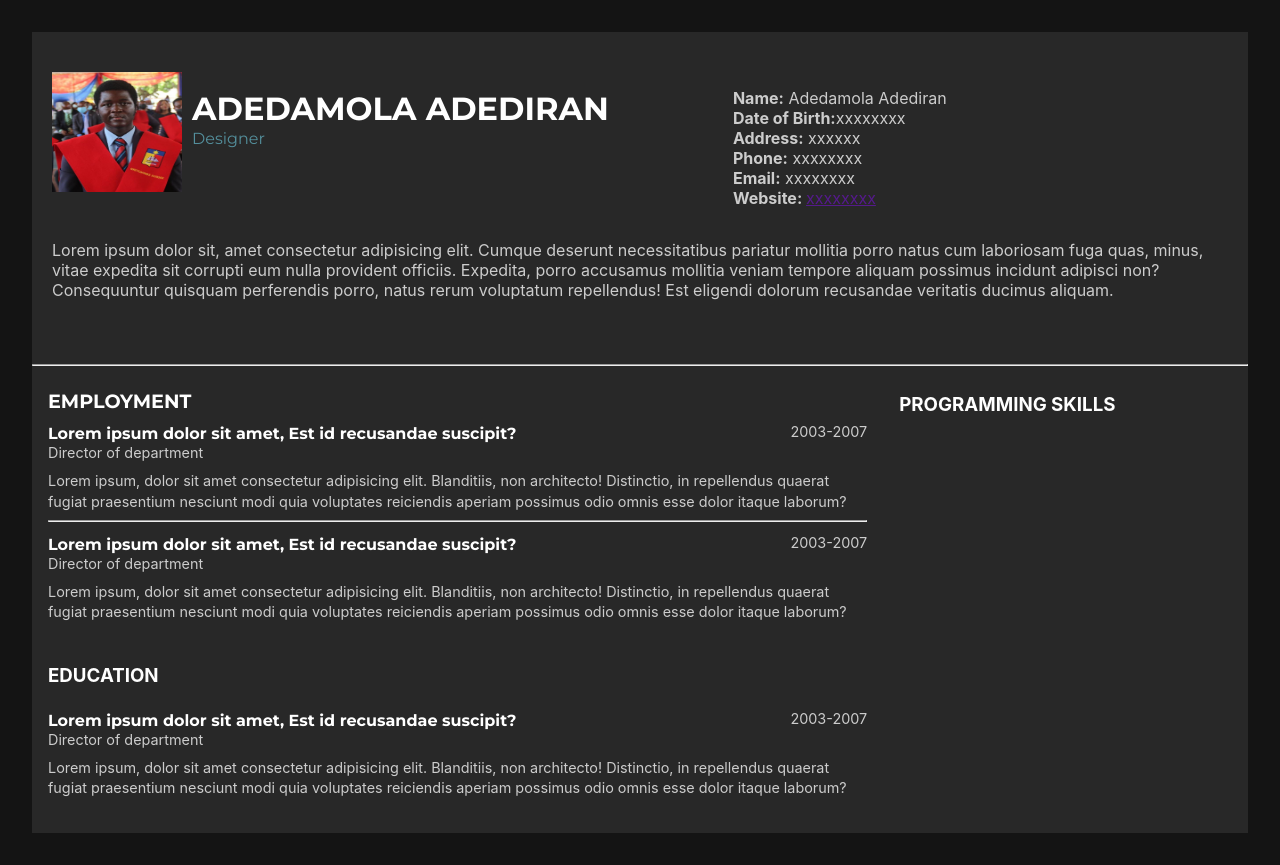
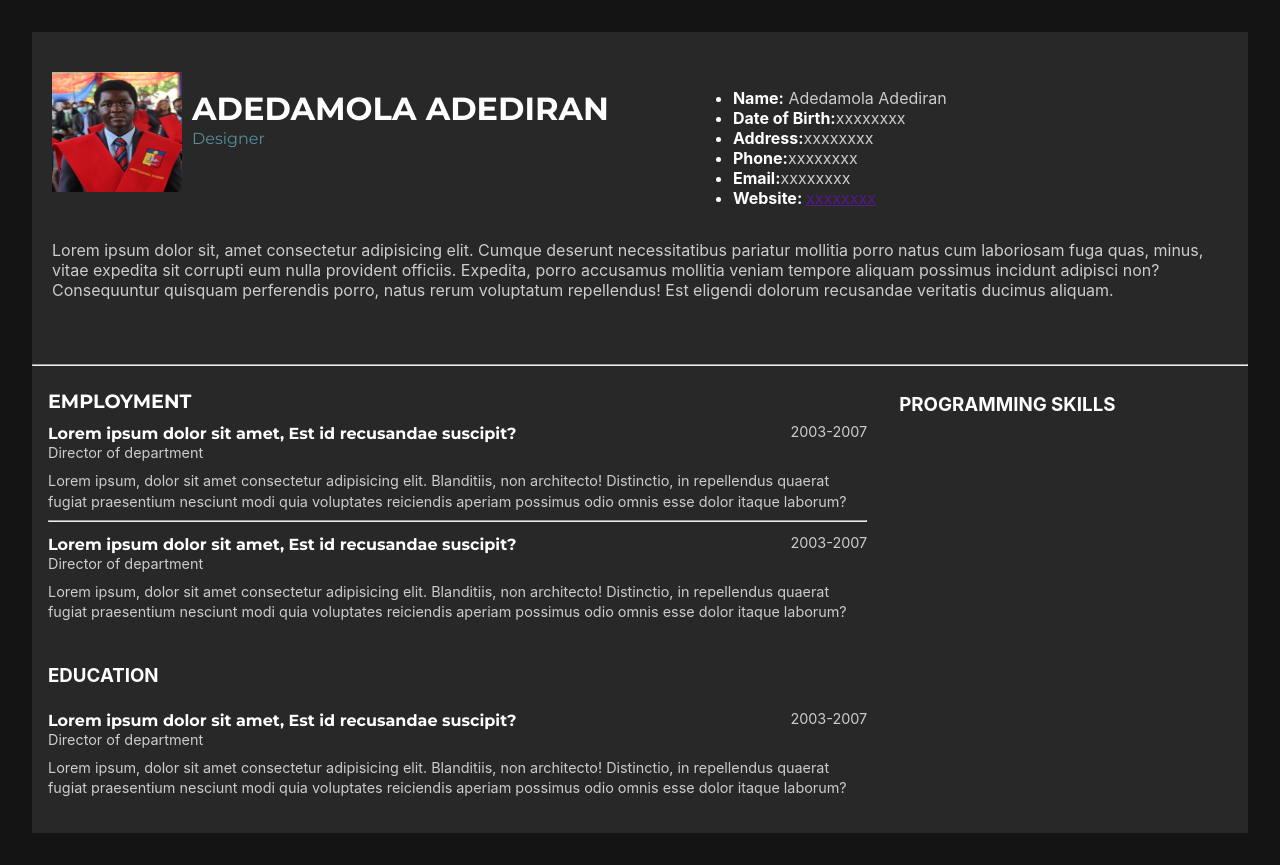
Before and after one commit to Anaconder/Second-assignment, a plain HTML site: page index.html in a window 1280 px wide. Drawn offline with Linux system fonts and the light colour scheme.

Commit message:
Reade update and minor changes

```diff
--- a/index.html
+++ b/index.html
@@ -3,10 +3,9 @@
   <head>
     <meta charset="UTF-8" />
     <meta name="viewport" content="width=device-width, initial-scale=1.0" />
-    <title>Document</title>
+    <title>My Portifolio</title>
     <link rel="stylesheet" href="..\styles\styles.css" />
     <link href="https://fonts.googleapis.com/css2?family=Montserrat:wght@300;400;600;700&display=swap" rel="stylesheet"/>
-
   </head>
   <body>
     <div id="main_container">
@@ -23,11 +22,11 @@
         <!-- Second box -->
         <div id="Box_2">
           <ul class="list">
-            <li><b>Name:</b> Adedamola Adediran</li>
-            <li><b>Date of Birth:</b>xxxxxxxx</li>
-            <li><b>Address:</b> xxxxxx</li>
-            <li><b>Phone:</b> xxxxxxxx</li>
-            <li><b>Email:</b> xxxxxxxx</li>
+            <li><b>Name:</b> <span>Adedamola Adediran</span></li>
+            <li><b>Date of Birth:</b><span>xxxxxxxx</span></li>
+            <li><b>Address:</b><span>xxxxxxxx</span></li>
+            <li><b>Phone:</b><span>xxxxxxxx</span></li>
+            <li><b>Email:</b><span>xxxxxxxx</span></li>
             <li><b>Website: </b><a href="">xxxxxxxx</a></li>
           </ul>
         </div>
@@ -92,7 +91,9 @@
         <aside class="section3">
 
           <h3>PROGRAMMING SKILLS</h3>
-
+          <!-- <div class="progress p=10" role="progressbar" aria-label="Basic example" aria-valuenow="25" aria-valuemin="0" aria-valuemax="100">
+            <div class="progress-bar" style="width: 25%"></div>
+          </div> -->
         </aside>
       </div>
     </div>
--- a/styles/styles.css
+++ b/styles/styles.css
@@ -60,7 +60,7 @@ body,html{
 
 
 /* Contact list & Intro */
-#Box_2 .list,#Box_3 p {
+#Box_2 .list>li>span,#Box_3 p {
   font-size: 1rem;
   list-style: none;
   color: rgba(204,204,204,1);
```
Also changed, not shown: 1 other file.
